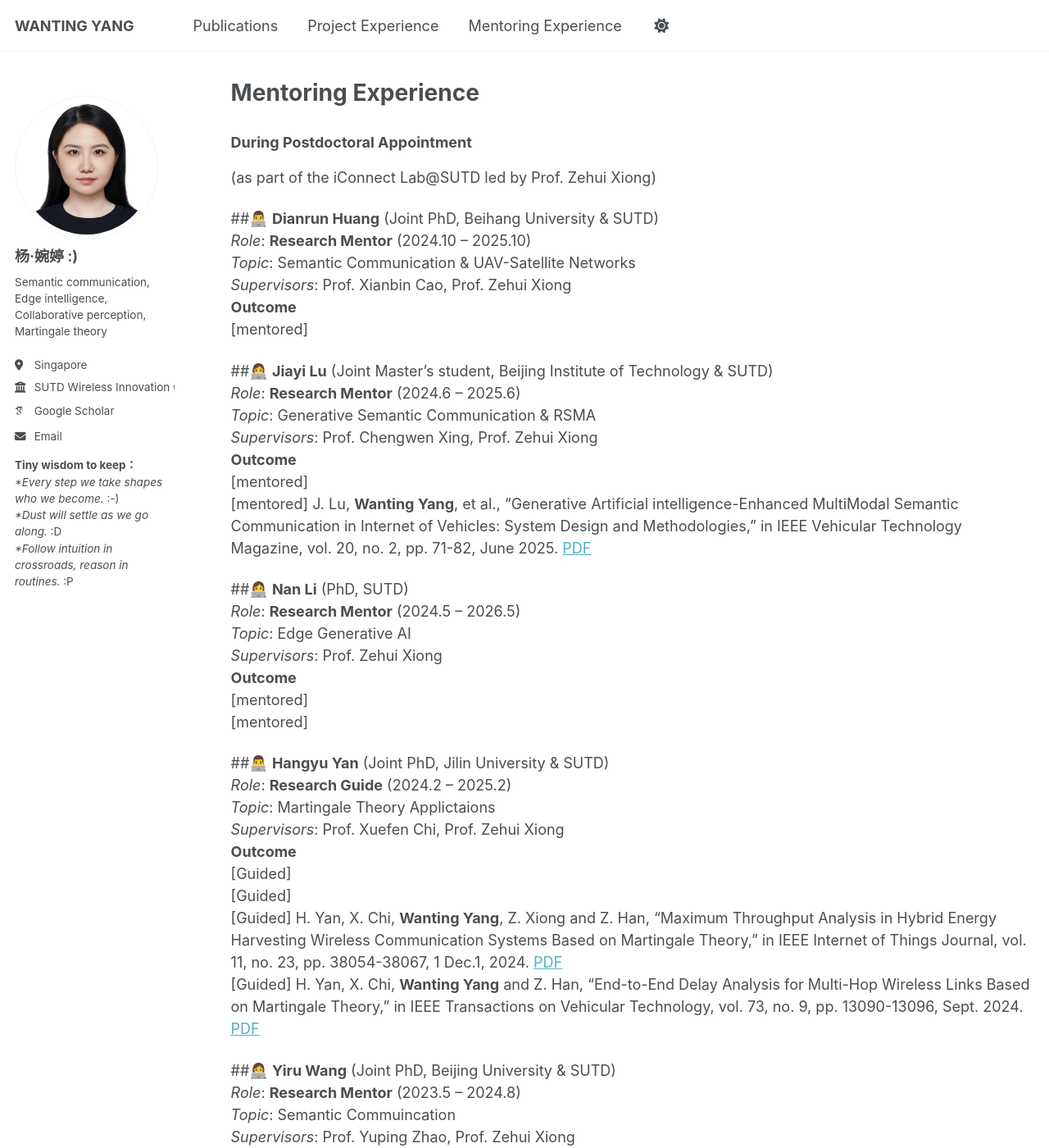
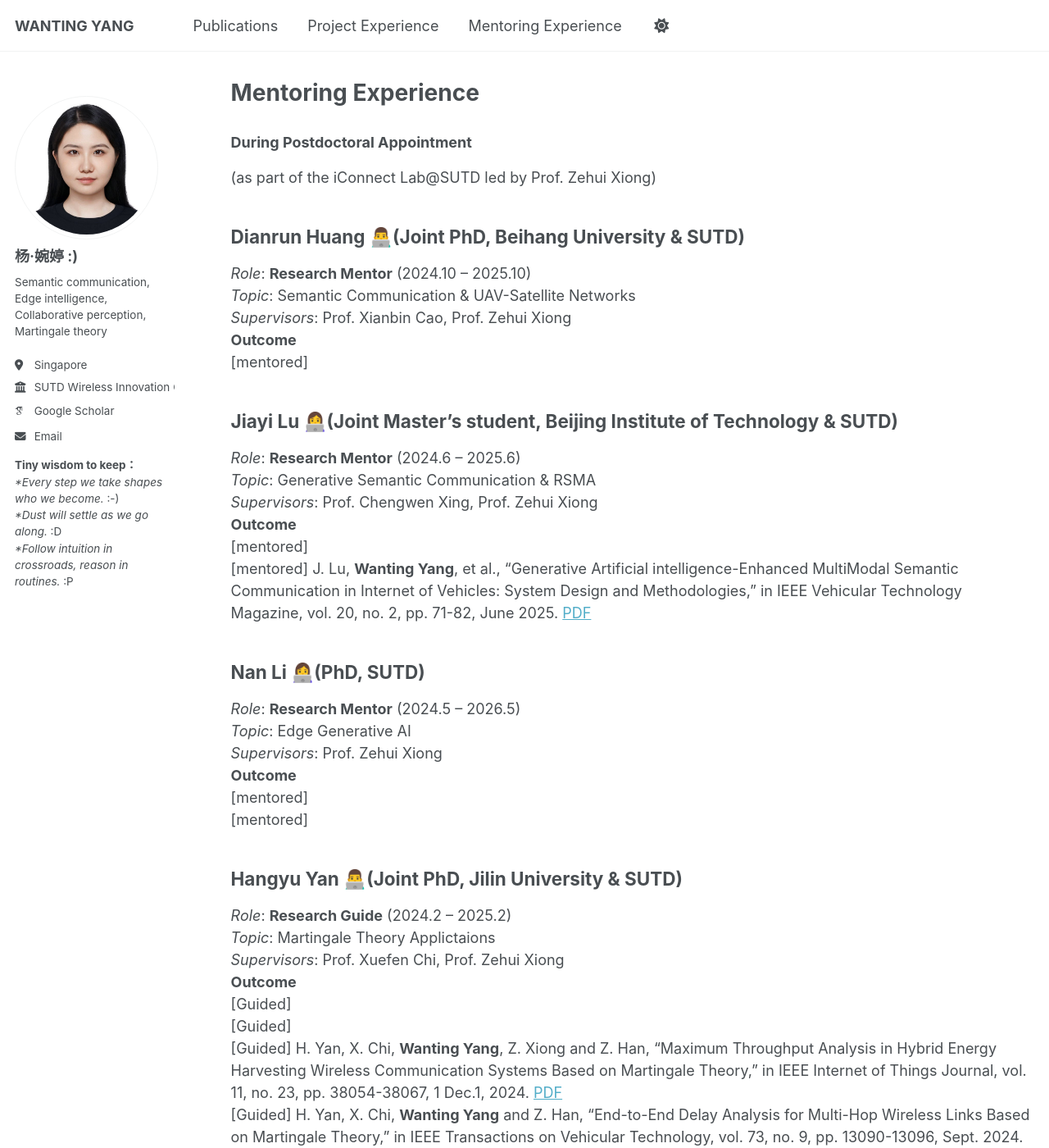
Before and after one commit to wty2011jl/wty2011jl.github.io, a Jekyll site: the page built from _pages/students.md, in a window 1280 px wide and 1400 px high. Shown: the whole window at 82% size. Built offline with Jekyll 4.4.1, drawn with Linux system fonts in a browser that asks for light colours; some web fonts are replaced; a script that is not in the unit is left out; some of the changed text lies outside the part shown.

Commit message:
Update students.md

```diff
--- a/_pages/students.md
+++ b/_pages/students.md
@@ -10,14 +10,14 @@ redirect_from:
 ### **During Postdoctoral Appointment**
 (as part of the iConnect Lab@SUTD led by Prof. Zehui Xiong)
 
-##👨‍💻 **Dianrun Huang** (Joint PhD, Beihang University & SUTD)
+## **Dianrun Huang** 👨‍💻(Joint PhD, Beihang University & SUTD)
 *Role*:  **Research Mentor** (2024.10 -- 2025.10)
 *Topic*: Semantic Communication & UAV-Satellite Networks
 *Supervisors*: Prof. Xianbin Cao, Prof. Zehui Xiong
 **Outcome**
 [mentored]
 
-##👩‍💻 **Jiayi Lu** (Joint Master’s student, Beijing Institute of Technology & SUTD)
+## **Jiayi Lu** 👩‍💻(Joint Master’s student, Beijing Institute of Technology & SUTD)
 *Role*: **Research Mentor** (2024.6 -- 2025.6)
 *Topic*: Generative Semantic Communication & RSMA
 *Supervisors*: Prof. Chengwen Xing, Prof. Zehui Xiong
@@ -27,7 +27,7 @@ redirect_from:
 
 
 
-##👩‍💻 **Nan Li** (PhD, SUTD)
+## **Nan Li** 👩‍💻(PhD, SUTD)
 *Role*: **Research Mentor** (2024.5 -- 2026.5)
 *Topic*: Edge Generative AI
 *Supervisors*: Prof. Zehui Xiong
@@ -36,7 +36,7 @@ redirect_from:
 [mentored]
 
 
-##👨‍💻 **Hangyu Yan** (Joint PhD, Jilin University & SUTD)
+## **Hangyu Yan** 👨‍💻(Joint PhD, Jilin University & SUTD)
 *Role*: **Research Guide**  (2024.2 -- 2025.2)
 *Topic*: Martingale Theory Applictaions
 *Supervisors*: Prof. Xuefen Chi, Prof. Zehui Xiong
@@ -46,7 +46,7 @@ redirect_from:
 [Guided] H. Yan, X. Chi, **Wanting Yang**, Z. Xiong and Z. Han, "Maximum Throughput Analysis in Hybrid Energy Harvesting Wireless Communication Systems Based on Martingale Theory," in IEEE Internet of Things Journal, vol. 11, no. 23, pp. 38054-38067, 1 Dec.1, 2024. [PDF](https://ieeexplore.ieee.org/stamp/stamp.jsp?tp=&arnumber=10634856)
 [Guided] H. Yan, X. Chi, **Wanting Yang** and Z. Han, "End-to-End Delay Analysis for Multi-Hop Wireless Links Based on Martingale Theory," in IEEE Transactions on Vehicular Technology, vol. 73, no. 9, pp. 13090-13096, Sept. 2024. [PDF](https://ieeexplore.ieee.org/stamp/stamp.jsp?tp=&arnumber=10502194)
 
-##👩‍💻 **Yiru Wang** (Joint PhD, Beijing University & SUTD)
+## **Yiru Wang** 👩‍💻(Joint PhD, Beijing University & SUTD)
 *Role*: **Research Mentor** (2023.5 -- 2024.8)
 *Topic*: Semantic Commuincation
 *Supervisors*: Prof. Yuping Zhao, Prof. Zehui Xiong
```
